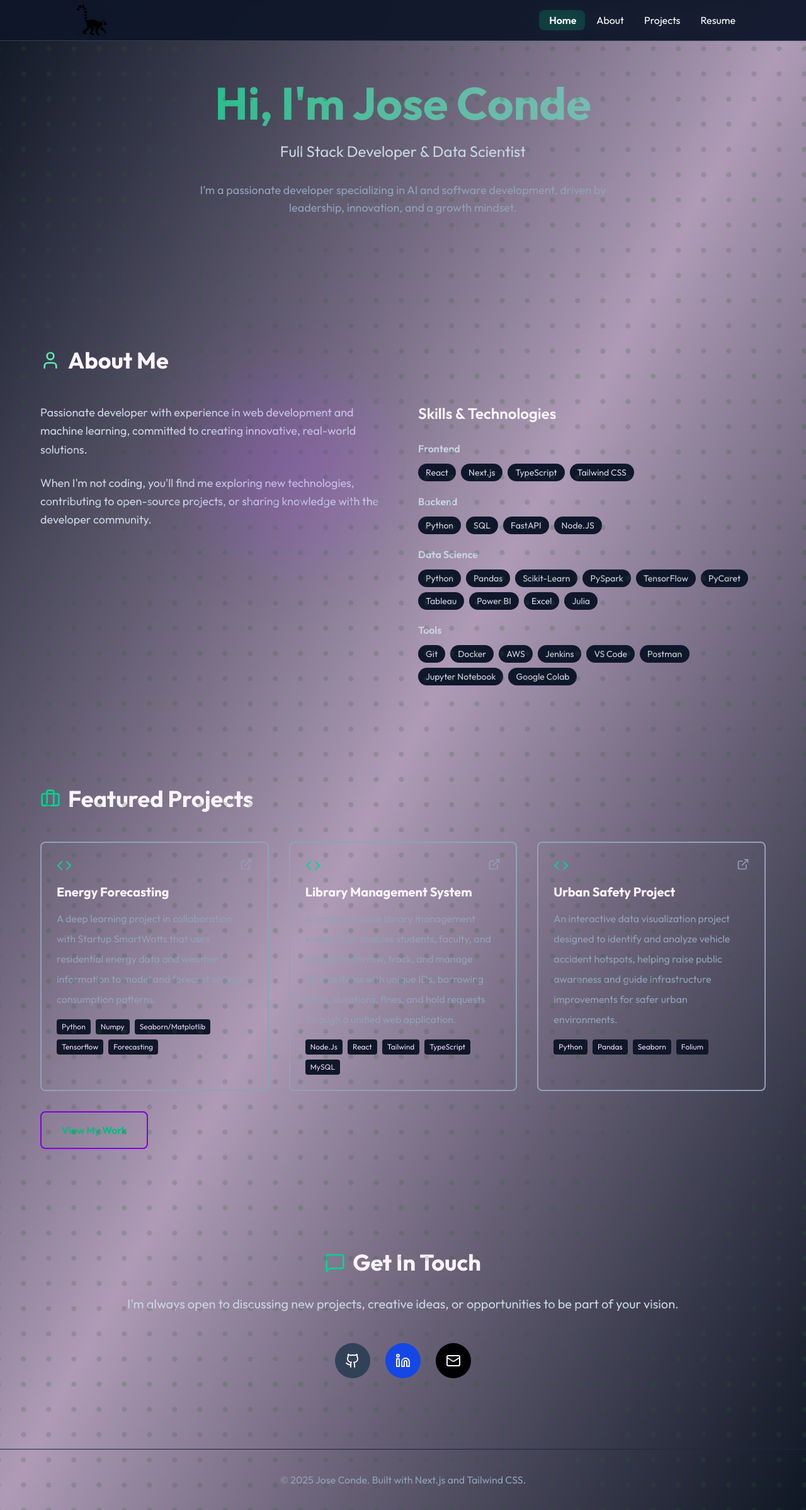
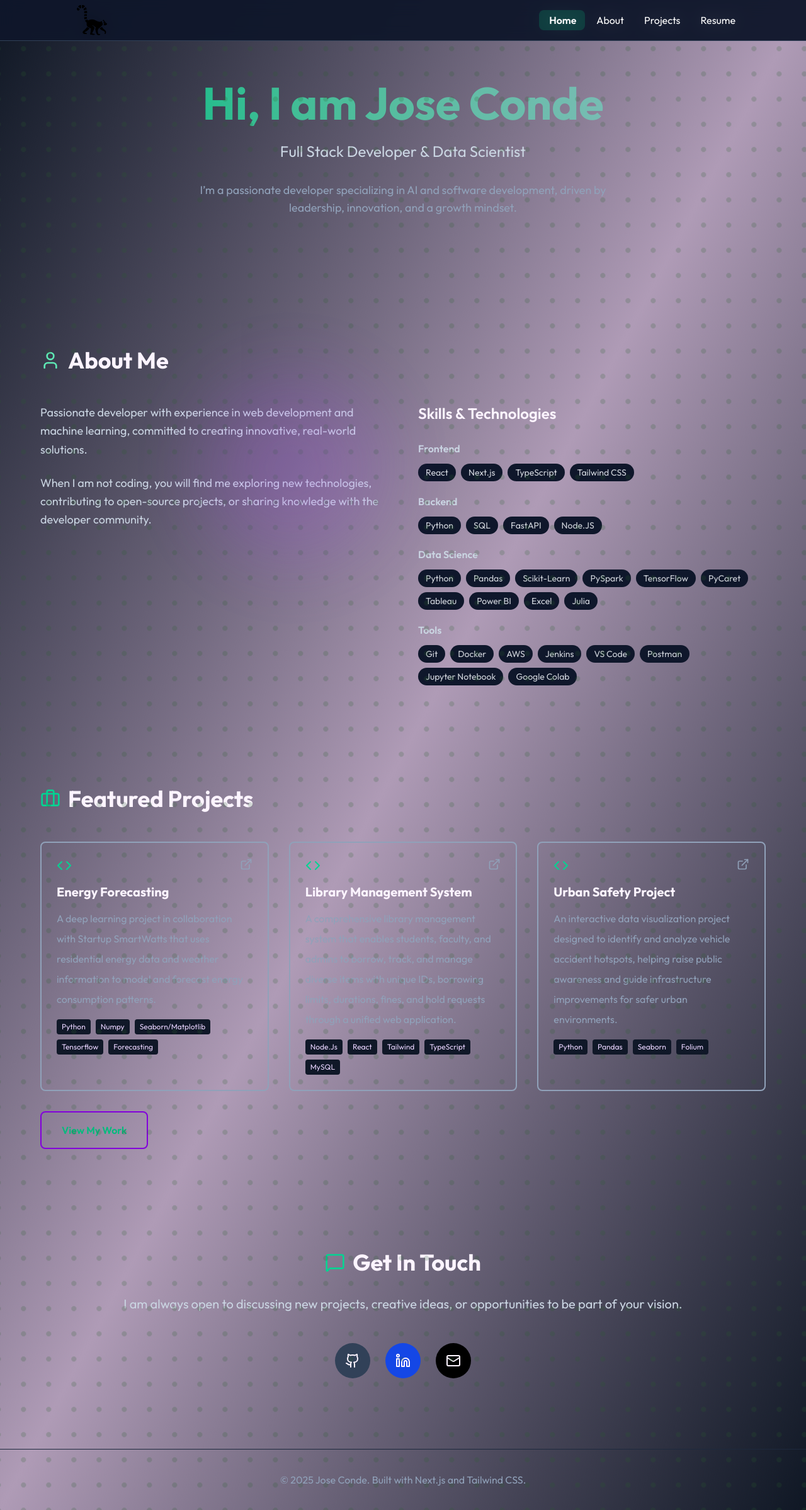
Before and after one commit to LemurTech22/portfolio, a Next.js app: page / in a window 1280 px wide. Shown: the whole page at 63% size. Built offline with nearby package versions, Linux system fonts and the light colour scheme; a web font is replaced by a local one.

Commit message:
fixed ' in text

```diff
--- a/app/components/Footer.tsx
+++ b/app/components/Footer.tsx
@@ -27,7 +27,7 @@ export default function Footer(){
           </div>
 
           <p className="text-xl text-slate-300 mb-12">
-            I'm always open to discussing new projects, creative ideas, or opportunities to be part of your vision.
+            I am always open to discussing new projects, creative ideas, or opportunities to be part of your vision.
           </p>
 
           <div className="flex justify-center gap-6 mb-8">
--- a/app/components/animated-gradient-text.tsx
+++ b/app/components/animated-gradient-text.tsx
@@ -1,4 +1,4 @@
-import React from "react";
+import React, { JSX } from "react";
 
 interface AnimatedGradientTextProps {
   className?: string;
--- a/app/page.tsx
+++ b/app/page.tsx
@@ -1,14 +1,14 @@
 "use client";
-import React, { useState } from 'react';
+import React from 'react';
 import Link from 'next/link'
-import { Menu, X, Github, Linkedin, Mail, ExternalLink, Code, Briefcase, User, MessageSquare } from 'lucide-react';
+import { ExternalLink, Code, Briefcase, User} from 'lucide-react';
 import Navbar from "./components/navbar"
 import Footer from '@/app/components/Footer';
 import { AnimatedGradientText } from '@/app/components/animated-gradient-text';
 
 export default function Portfolio() {
-  const [mobileMenuOpen, setMobileMenuOpen] = useState(false);
-  const [activeSection, setActiveSection] = useState('home');
+  //const [mobileMenuOpen, setMobileMenuOpen] = useState(false);
+  //const [activeSection, setActiveSection] = useState('home');
 
   const projects = [
     {
@@ -60,7 +60,7 @@ export default function Portfolio() {
             as='h1'
             className="text-5xl sm:text-6xl md:text-7xl font-bold mb-6 bg-gradient-to-r from-emerald-500 to-purple-300 bg-clip-text text-transparent">
 
-              Hi, I'm Jose Conde
+              Hi, I am Jose Conde
 
             </AnimatedGradientText>
             <p className="text-xl sm:text-2xl text-slate-300 mb-8">
@@ -86,7 +86,7 @@ export default function Portfolio() {
                 Passionate developer with experience in web development and machine learning, committed to creating innovative, real-world solutions.
               </p>
               <p className="text-slate-300 text-lg leading-relaxed">
-                When I'm not coding, you'll find me exploring new technologies, contributing to open-source
+                When I am not coding, you will find me exploring new technologies, contributing to open-source
                 projects, or sharing knowledge with the developer community.
               </p>
             </div>
--- a/app/pages/about/page.tsx
+++ b/app/pages/about/page.tsx
@@ -1,6 +1,6 @@
 "use client";
 import React, { useState } from 'react';
-import { Github, ChevronDown} from 'lucide-react';
+import { ChevronDown} from 'lucide-react';
 import Navbar from "../../components/navbar"
 import Link from "next/link"
 import Footer from '@/app/components/Footer';
@@ -61,8 +61,8 @@ export default function About() {
           </div>
 
           <p className="text-center text-lg text-slate-300 mb-12">
-            Hi, I'm Jose Conde — a software developer and data scientist who loves creating technology that's both smart and meaningful.
-            My work lives at the intersection of code, data, and design. I enjoy building full-stack applications that don't just look great,
+            Hi, I am Jose Conde — a software developer and data scientist who loves creating technology that is both smart and meaningful.
+            My work lives at the intersection of code, data, and design. I enjoy building full-stack applications that do not just look great,
             but also think — powered by data-driven insights and machine learning models that solve real-world problems. A Jack of All Trades!
           </p>
 
@@ -95,7 +95,7 @@ export default function About() {
                   </p>
 
                   <p className="text-lg text-slate-300 leading-relaxed">
-                    Whether I'm designing an API, visualizing large datasets, or deploying a predictive model, I specialize in creating
+                    Whether I am designing an API, visualizing large datasets, or deploying a predictive model, I specialize in creating
                     actionable solutions that are efficient, scalable, and easy to use.
                   </p>
 
@@ -134,7 +134,7 @@ export default function About() {
                   </p>
                   <span className="text-amber-500 font-semibold"></span>
                   <p className="text-lg text-slate-300 leading-relaxed">
-                    The University of Houston's Memo is <span className="text-amber-500 font-semibold">Get Involved</span> and encouraging to meet new people and value connections to pursue your path.
+                    The University of Houston Memo is <span className="text-amber-500 font-semibold">Get Involved</span> and encouraging to meet new people and value connections to pursue your path.
                     I follow this motto throughout my college career becoming a mentor, or leader helping students getting involved in AI.
                   </p>
 
@@ -175,7 +175,7 @@ export default function About() {
               >
                 <div className="px-6 pb-6 space-y-6">
                   <p className="text-lg text-slate-300 leading-relaxed">
-                    I'm passionate about continuous learning — exploring everything from AI applications and data visualization to modern
+                    I am passionate about continuous learning — exploring everything from AI applications and data visualization to modern
                     front-end frameworks and cloud integration.
                   </p>
 
@@ -200,7 +200,7 @@ export default function About() {
                   </p>
 
                   <p className="text-lg text-slate-300 leading-relaxed">
-                    When I'm not coding, you'll usually find me brainstorming project ideas, reading about emerging tech, or collaborating
+                    When I am not coding, you will find me brainstorming project ideas, reading about emerging tech, or collaborating
                     with other developers on something innovative.
                   </p>
 
@@ -244,7 +244,7 @@ export default function About() {
                     </p>
                     <p className="text-lg text-slate-300 leading-relaxed mt-3">
                       I am a jack of all trades, listening to various artists from different genres so picking my favorite is difficult for me.
-                      These musicians are some of my favorites — if you're interested in seeing my entire playlist, check out my{' '}
+                      These musicians are some of my favorites — if you are interested in seeing my entire playlist, check out my{' '}
                       <a
                         href="https://music.youtube.com/channel/UCs2pQxPEFax2uOvVHlgzU1g?si=bYVssop3kADv5wLQ"
                         target="_blank"
@@ -263,7 +263,7 @@ export default function About() {
                   <div>
                     <h3 className="text-xl font-semibold text-emerald-400 mb-3">✈️ Travel & Culture</h3>
                     <p className="text-lg text-slate-300 leading-relaxed">
-                      I enjoy traveling to new places beyond Texas. I've been to New York, Colorado & Mexico as part of my bucket list!
+                      I enjoy traveling to new places beyond Texas. I have been to New York, Colorado & Mexico as part of my bucket list!
                       Places I want to visit: Sweden, Spain, Japan, South Korea, Alaska, California & Venezuela to see the never-ending
                       storm in Catatumbo. I want to explore the world, learn about different cultures, and gain exposure from people with
                       various backgrounds!
--- a/app/pages/project/page.tsx
+++ b/app/pages/project/page.tsx
@@ -1,14 +1,14 @@
 "use client";
 import React, { useState, useRef } from 'react';
-import { Github, ExternalLink, ChevronDown, Code, Database, Brain, Server, ArrowUp, Linkedin, Mail, MessageSquare } from 'lucide-react';
+import { Github, ExternalLink, ChevronDown, Code, Database, Brain, Server } from 'lucide-react';
 import Navbar from '@/app/components/navbar';
 import Footer from '@/app/components/Footer';
-import {images} from '../../../assets/assets'
+//import {images} from '../../../assets/assets'
 import { AnimatedGradientText } from '@/app/components/animated-gradient-text';
 
 export default function Projects() {
-  const [expandedProjects, setExpandedProjects] = useState({});
-  const [showScrollTop, setShowScrollTop] = useState(false);
+  //const [expandedProjects, setExpandedProjects] = useState({});
+  //const [showScrollTop, setShowScrollTop] = useState(false);
   const accordionRef = useRef(null);
 
   const toggleProject = (projectId: string) => {
```
